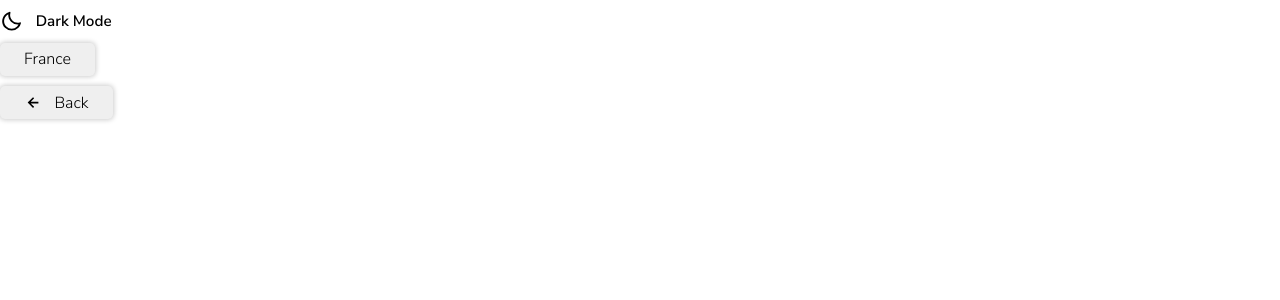
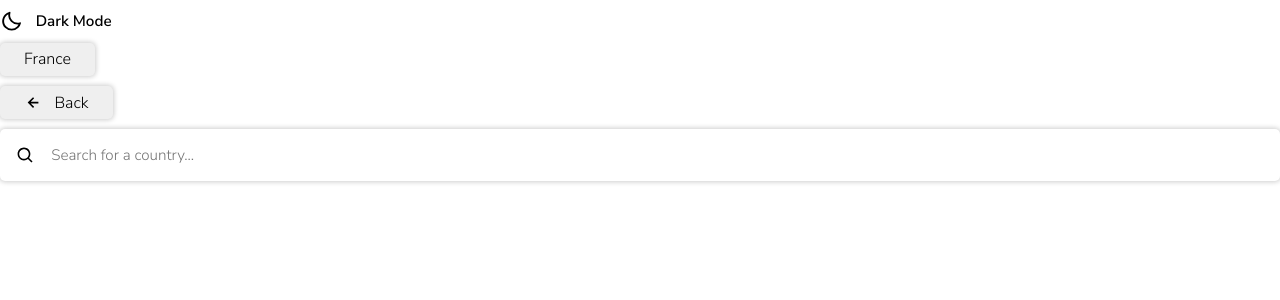
Before and after one commit to donchriscorleone/ang-rest-countries-api, an Angular app: page / in a window 1280 px wide. Shown: the top 300 px of the page. Built offline with nearby package versions, Linux system fonts and the light colour scheme.

Commit message:
Added global transition. Added search bar component.

```diff
--- a/src/app/app.component.html
+++ b/src/app/app.component.html
@@ -14,3 +14,7 @@
         </svg>
     </app-button>
 </div>
+
+<div class="box">
+    <app-search-bar [isDarkMode]="isDark"></app-search-bar>
+</div>
--- a/src/app/components/button/button.component.scss
+++ b/src/app/components/button/button.component.scss
@@ -6,7 +6,6 @@
     border: none;
     border-radius: 5px;
     box-shadow: 0 0 5px 1px rgb(0 0 0 / 20%);
-    transition: color .35s, background-color .35s;
 
     &.dark-mode {
         color: $white;
@@ -24,7 +23,6 @@
         .icon {
             width: 1.2em;
             height: 1.2em;
-            transition: fill .35s;
             --icon-color: $dark-blue;
         }
 
--- /dev/null
+++ b/src/app/components/search-bar/search-bar.component.html
@@ -0,0 +1,11 @@
+<div class="search-bar-container" [class.dark-mode]="isDarkMode">
+    <button class="search-bar-button" (click)="handleChange()">
+        <svg class="icon">
+            <use xlink:href="/assets/sprites/icon-utilities.svg#icon-search"></use>
+        </svg>
+    </button>
+    <label [attr.for]="label" [attr.aria-label]="label">
+        {{label}}
+    </label>
+    <input [attr.placeholder]="placeholder" [(ngModel)]="value" (keyup.enter)="handleChange()" type="search" [attr.name]="label" [attr.id]="label">
+</div>
--- /dev/null
+++ b/src/app/components/search-bar/search-bar.component.scss
@@ -0,0 +1,51 @@
+@import './../../../assets/variables';
+
+.search-bar-container {
+    display: flex;
+    align-items: center;
+    padding: 1em;
+    gap: 1em;
+    box-shadow: 0 0 5px 1px rgb(0 0 0 / 20%);
+    border-radius: 5px;
+
+    label {
+        position: absolute;
+        left: -1000vw;
+    }
+
+    &.dark-mode {
+        background-color: $dark-blue;
+
+        .icon {
+            fill: $white;
+        }
+
+        input[type=search] {
+            color: $white;
+
+            &::placeholder {
+                color: $white;
+            }
+        }
+    }
+}
+
+.search-bar-button {
+    border: none;
+    background-color: transparent;
+    display: grid;
+    place-content: center;
+
+    .icon {
+        width: 1.2em;
+        height: 1.2em;
+    }
+}
+
+input[type=search] {
+    border: none;
+    font-size: .95rem;
+    flex-grow: 1;
+    outline: none;
+    background-color: transparent;
+}
--- /dev/null
+++ b/src/app/components/search-bar/search-bar.component.ts
@@ -0,0 +1,24 @@
+import { Component, EventEmitter, Input, OnInit, Output } from '@angular/core';
+
+@Component({
+  selector: 'app-search-bar',
+  templateUrl: './search-bar.component.html',
+  styleUrls: ['./search-bar.component.scss']
+})
+export class SearchBarComponent implements OnInit {
+  @Input() placeholder: string = "Search for a country...";
+  @Input() label: string = "search";
+  @Input() isDarkMode: boolean = false;
+
+  @Output() searched = new EventEmitter<string>();
+  value!: string;
+
+  constructor() { }
+
+  ngOnInit(): void {
+  }
+
+  handleChange() {
+    this.searched.emit(this.value);
+  }
+}
--- a/src/app/components/toggle/toggle.component.scss
+++ b/src/app/components/toggle/toggle.component.scss
@@ -23,11 +23,9 @@ label {
     gap: .85em;
     font-weight: 600;
     font-size: .95rem;
-    transition: color .35s;
 }
 
 .icon {
     width: 1.5em;
     height: 1.5em;
-    transition: fill .35s;
 }
--- a/src/styles.scss
+++ b/src/styles.scss
@@ -17,3 +17,12 @@ img {
 ul, ol {
     list-style: none;
 }
+
+
+.dark-mode {
+    transition: color .35s, background-color .35s, fill .35s;
+
+    & * {
+        transition: color .35s, background-color .35s, fill .35s;
+    }
+}
```
Also changed, not shown: src/app/app.module.ts (+6 -2 lines), 1 other file (tests, documents, lock files or other folders).
